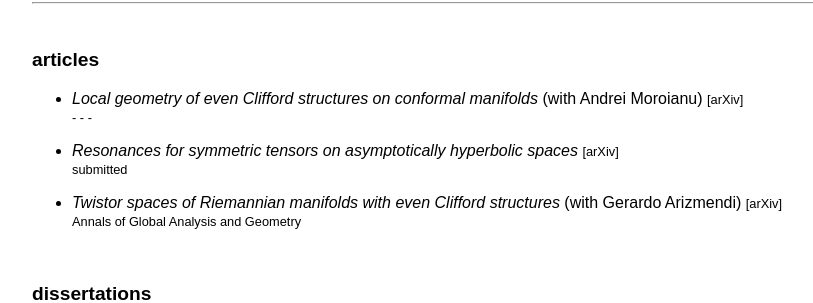
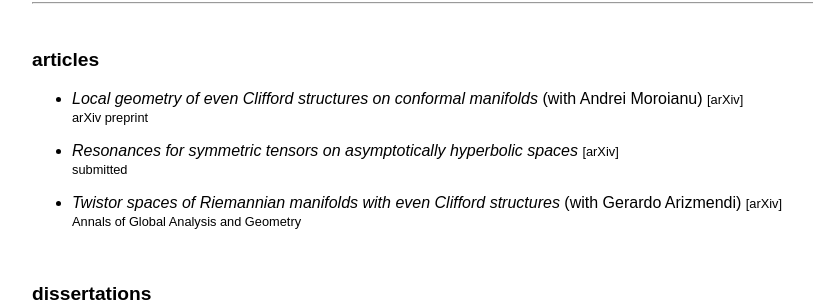
Before and after one commit to charleshadfield/charleshadfield.github.io, a Jekyll site: the page built from math/index.html, in a window 1280 px wide. Shown: the part 200-503 px from the top of the page, without its empty margins (96-909 px from the left). Built offline with Jekyll 4.4.1, drawn with Linux system fonts in a browser that asks for light colours.

Commit message:
updated 3rd article

```diff
--- a/math/index.html
+++ b/math/index.html
@@ -15,11 +15,11 @@
 				<i>Local geometry of even Clifford structures on conformal manifolds</i>
 			</a>
 			(with Andrei Moroianu)
-			<a target="_blank" href="/images/coming-soon.jpg">
+			<a target="_blank" href="https://arxiv.org/abs/1611.01665">
 				<span style='font-size:0.8em'>[arXiv]</span>
 			</a>
 			</br>
-			<span style='font-size:0.8em'>- - -</span>
+			<span style='font-size:0.8em'>arXiv preprint</span>
 		</li>
 		<li>
 			<a target="_blank" href="/pdf/articles/2016/res-lich.pdf">
```
Also changed, not shown: 1 other file.
